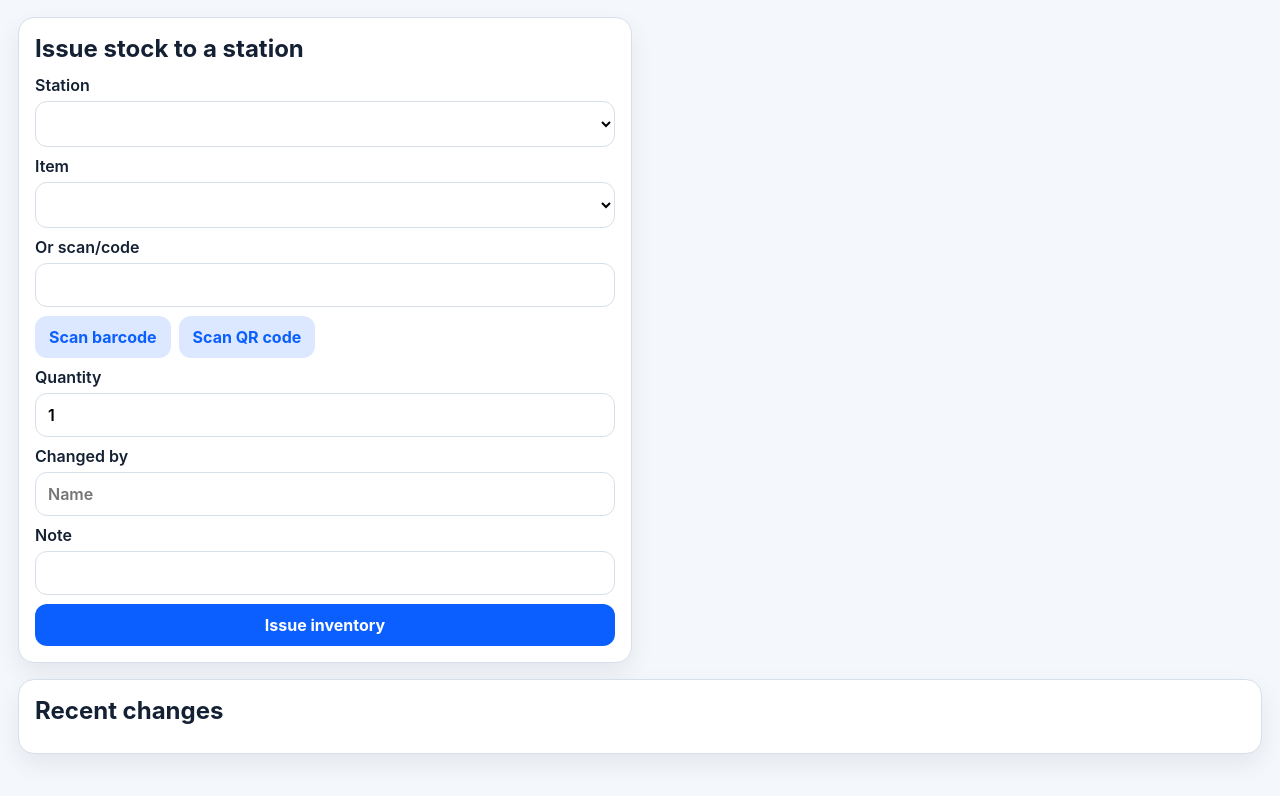
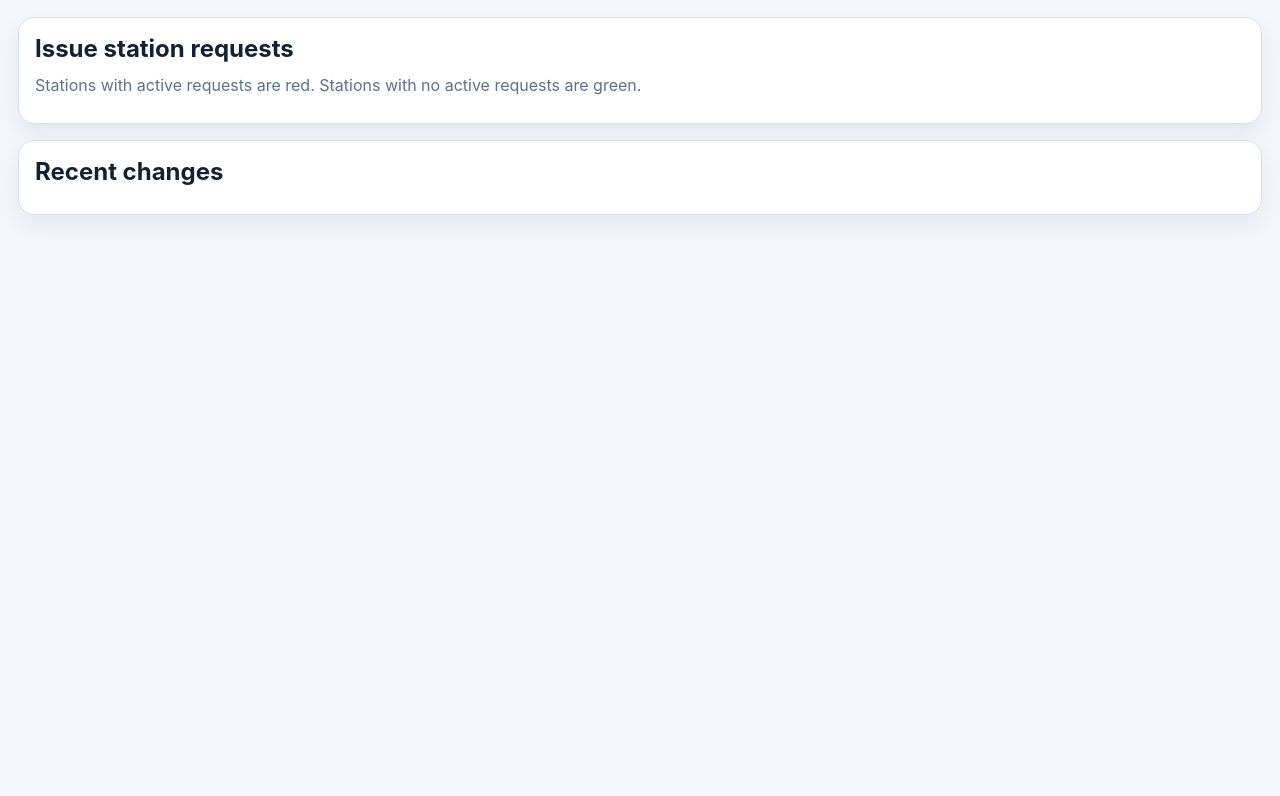
Before and after one commit to majormech/DFD-supply, a website: page public/issue.html in a window 1280 px wide. Shown: the part 118-914 px from the top of the page. After the commit the page ends 800 px from the top, so only its background shows below. Drawn offline with Linux system fonts and the light colour scheme.

Commit message:
Update issue.html

```diff
--- a/public/issue.html
+++ b/public/issue.html
@@ -23,21 +23,10 @@
       </header>
 
       <main class="layout">
-        <section class="panel stack">
-          <h2>Issue stock to a station</h2>
-          <form id="issue-form" class="stack compact">
-            <label>Station<select name="stationId" id="issue-station" required></select></label>
-            <label>Item<select name="itemId" id="issue-item"></select></label>
-            <label>Or scan/code<input name="code" /></label>
-            <div class="inline-actions">
-              <button type="button" id="issue-scan-barcode" class="secondary">Scan barcode</button>
-              <button type="button" id="issue-scan-qr" class="secondary">Scan QR code</button>
-            </div>
-            <label>Quantity<input name="quantity" type="number" min="1" value="1" required /></label>
-            <label>Changed by<input name="performedBy" required placeholder="Name" /></label>
-            <label>Note<input name="note" /></label>
-            <button type="submit">Issue inventory</button>
-          </form>
+        <section class="panel stack wide">
+          <h2>Issue station requests</h2>
+          <p class="subtitle">Stations with active requests are red. Stations with no active requests are green.</p>
+          <div id="issue-station-list" class="stack compact"></div>
         </section>
 
         <section class="panel stack wide">
```
